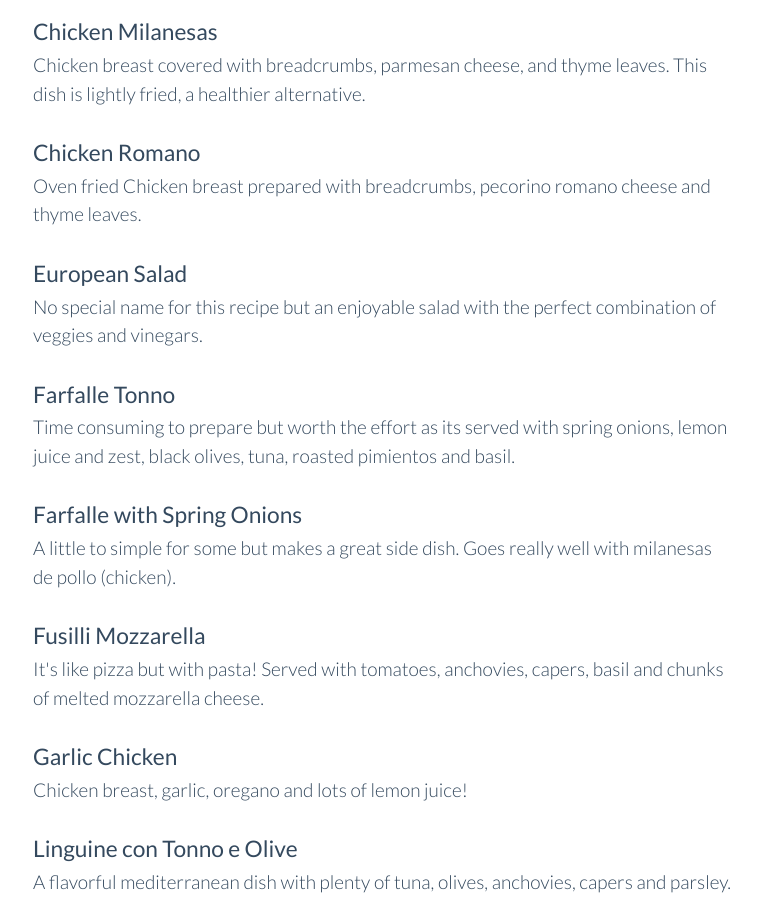
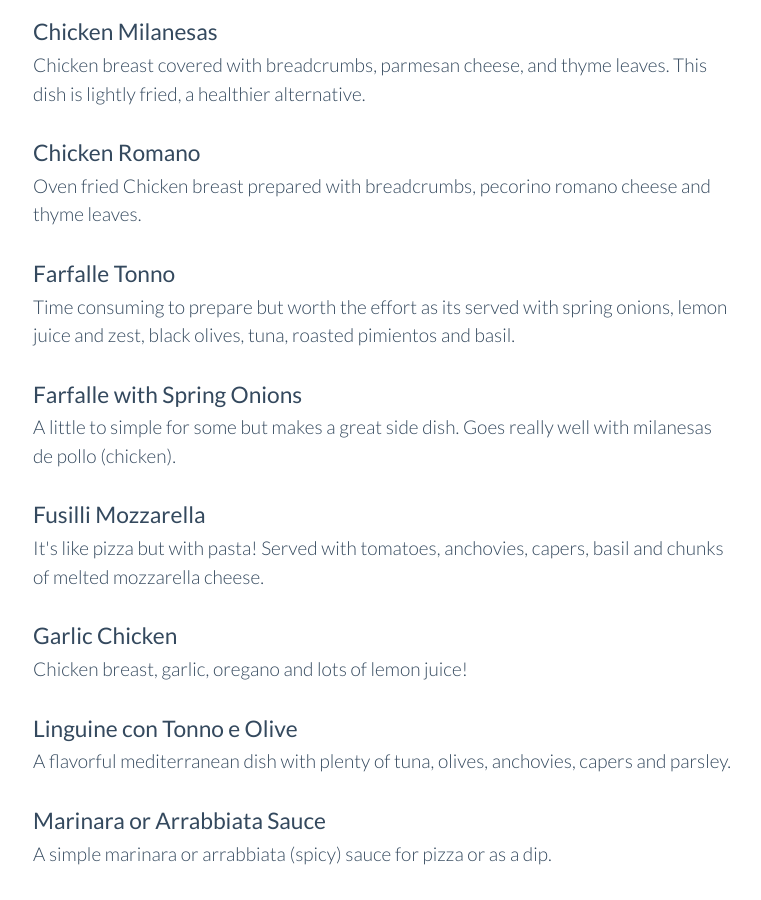
Before and after one commit to javierjulio/javierjulio.github.io, a Jekyll site: the page built from recipes.html, in a window 1280 px wide and 900 px high, scrolled down 582 px. Shown: the whole window, without its empty margins (257-1018 px from the left). Built offline with Jekyll 4.4.1, drawn with Linux system fonts in a browser that asks for light colours; part of the change alters nothing that is shown.

Commit message:
Remove european-salad recipe

```diff
--- a/_recipes/european-salad.markdown
+++ /dev/null
@@ -1,34 +0,0 @@
----
-layout: post
-title:  European Salad
-description: No special name for this recipe but an enjoyable salad with the perfect combination of veggies and vinegars.
-date:   2015-08-02 16:59:02
----
-
-An excellent combination of tomatoes, feta cheese, shallots and fresh Red Leaf lettuce.
-
-### Ingredients
-
-- Red Leaf lettuce
-- Balsamic vinegar
-- Red wine vinegar
-- Cherry or grape tomatoes
-- Crumbled feta cheese
-- Shallots
-- Olive oil
-- Pepper
-- Salt
-
-### Directions
-
-- Wash several leaves of Red Leaf Lettuce
-- Dry lettuce and throw into a bowl
-- Slice 1 fresh tomato or use cherry/grape tomatoes
-- Chop 1 shallot
-- Dice several pieces of feta cheese or use crumbled
-- Add the chopped shallot and feta cheese to the bowl
-- Add 2 spoons of olive oil
-- Add 1 spoon of balsamic vinegar
-- Add half or less a spoon of red wine vinegar
-- Add pepper and salt to taste
-- Mix well and then serve
--- a/recipes.html
+++ b/recipes.html
@@ -5,6 +5,7 @@ permalink: /recipes/
 redirect_from:
   - /recipes/eggplant-fritters/
   - /recipes/ensaladilla/
+  - /recipes/european-salad/
 ---
 
 {% for recipe in site.recipes %}
```
